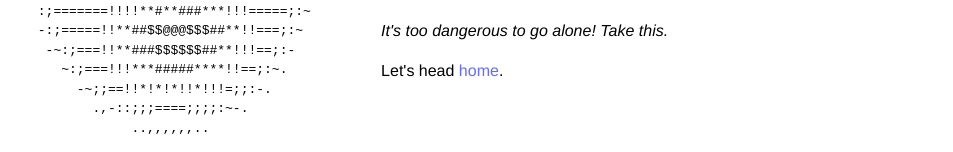
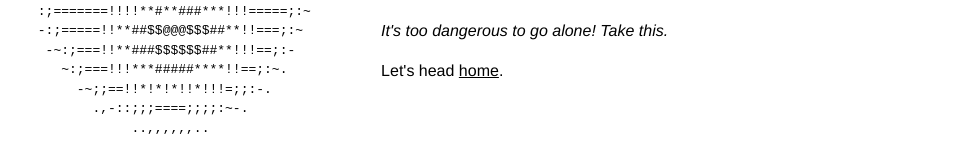
Before and after one commit to philbudiman/website, a React (Vite) app: page /404 in a window 1280 px wide. Shown: the part 442-594 px from the top of the page, without its empty margins (326-1279 px from the left). Built offline with nearby package versions, Linux system fonts and the light colour scheme.

Commit message:
update styling for 404

```diff
--- a/src/pages/NotFound/NotFound.css
+++ b/src/pages/NotFound/NotFound.css
@@ -4,3 +4,11 @@
     justify-content: center;
     align-items: center;
 }
+
+.content {
+    & a {
+        color: var(--color-primary);
+        text-decoration: underline;
+        font-weight: heavier;
+    }
+}
```
